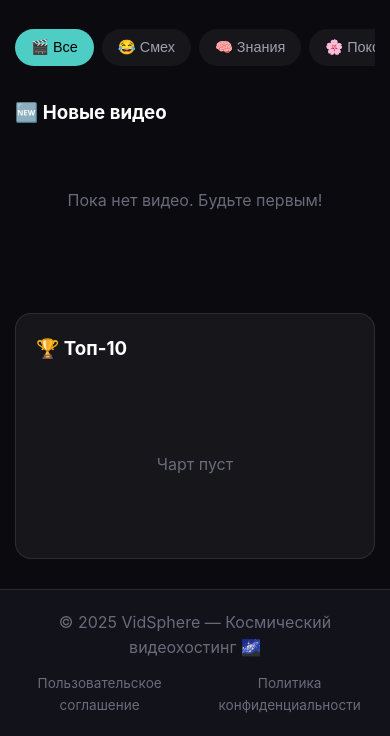
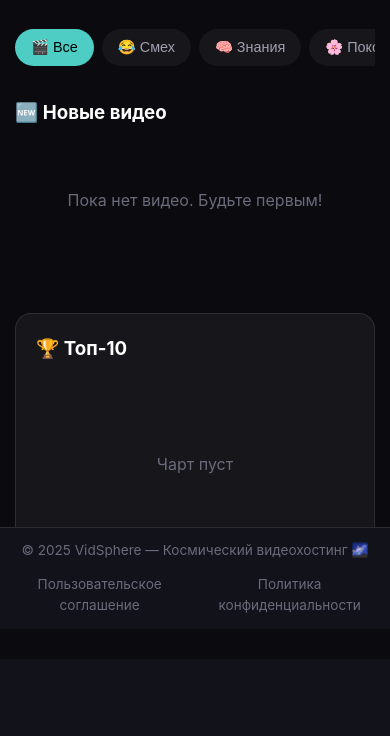
Before and after one commit to BlackHole221Zos/videohosting, a Flask app: page / in a window 390 px wide. Shown: the part 215-951 px from the top of the page. After the commit the page ends 828 px from the top, so only its background shows below. Run offline with Flask 3, Linux system fonts and the light colour scheme; data that the repository does not hold is empty.

Commit message:
Закреплён футер внизу экрана

```diff
--- a/app/routes/main.py
+++ b/app/routes/main.py
@@ -96,6 +96,8 @@ def mood(mood_name):
                            )
 
 
+
+
 @main_bp.route('/terms')
 def terms():
     """Пользовательское соглашение"""
--- a/app/static/css/style.css
+++ b/app/static/css/style.css
@@ -557,15 +557,69 @@ ul, ol {
 }
 
 /* ============================================
-   ФУТЕР
+   ФУТЕР (ЗАКРЕПЛЁННЫЙ)
 ============================================ */
 
 .footer {
     background: var(--bg-secondary);
     border-top: 1px solid var(--border);
-    padding: 20px 0;
-    text-align: center;
+    padding: 12px 0;
+    position: fixed;
+    bottom: 0;
+    left: 0;
+    right: 0;
+    z-index: 100;
+    backdrop-filter: blur(10px);
+}
+
+.footer-content {
+    display: flex;
+    justify-content: space-between;
+    align-items: center;
+    flex-wrap: wrap;
+    gap: 12px;
+}
+
+.footer-content p {
+    margin: 0;
+    font-size: 0.85rem;
     color: var(--text-muted);
+}
+
+.footer-links {
+    display: flex;
+    gap: 20px;
+}
+
+.footer-links a {
+    color: var(--text-muted);
+    font-size: 0.85rem;
+    transition: color 0.3s ease;
+}
+
+.footer-links a:hover {
+    color: var(--primary);
+}
+
+/* Отступ внизу контента, чтобы футер не перекрывал */
+.main {
+    flex: 1;
+    padding: 30px 0 80px 0; /* добавили padding-bottom */
+}
+
+@media (max-width: 768px) {
+    .footer-content {
+        flex-direction: column;
+        text-align: center;
+    }
+
+    .footer-links {
+        gap: 12px;
+    }
+
+    .main {
+        padding-bottom: 100px; /* больше отступ для мобильных */
+    }
 }
 
 /* ============================================
--- a/app/templates/auth/register.html
+++ b/app/templates/auth/register.html
@@ -55,7 +55,6 @@
             </div>
 
             <button type="submit" class="btn btn-primary btn-block">Создать аккаунт</button>
-        </form>
 
         <p class="auth-footer">
             Уже есть аккаунт? <a href="{{ url_for('auth.login') }}">Войдите</a>
--- a/app/templates/base.html
+++ b/app/templates/base.html
@@ -93,7 +93,7 @@
     </main>
 
     <!-- ============ ФУТЕР ============ -->
-    <!-- Заменить footer в base.html -->
+     <!-- Заменить footer в base.html -->
     <footer class="footer">
         <div class="container">
             <div class="footer-content">
```
